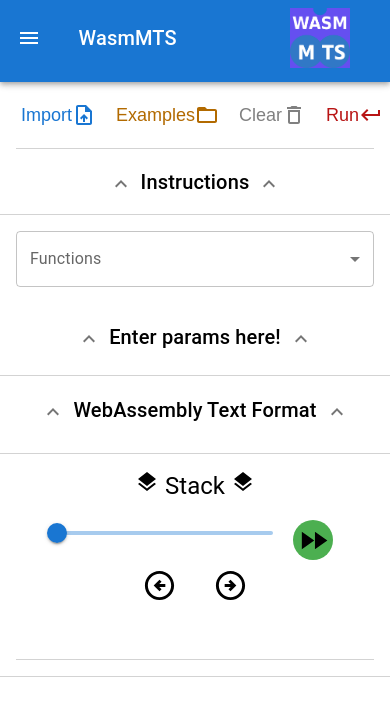
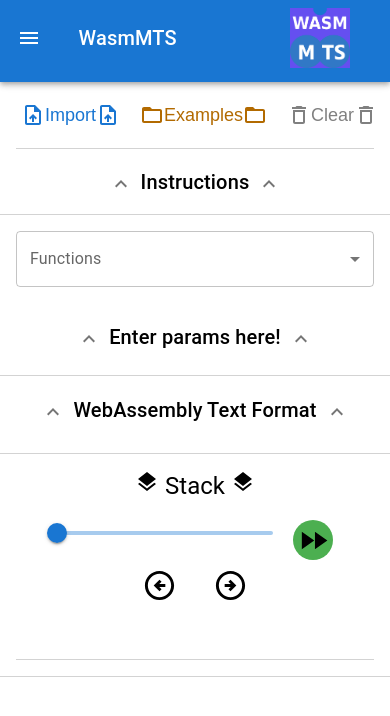
Before and after one commit to MirkoMassa/wasmmts-gui, a React (Create React App) app: page / in a window 390 px wide. Shown: the top 716 px of the page. Built offline with nearby package versions, Linux system fonts and the light colour scheme.

Commit message:
Added media query for buttons.

```diff
--- a/src/components/MuiActionButtons.tsx
+++ b/src/components/MuiActionButtons.tsx
@@ -1,4 +1,4 @@
-import { Alert, Collapse, Container, IconButton } from '@mui/material'
+import { Alert, Collapse, Container, IconButton, useMediaQuery } from '@mui/material'
 import { useEffect, useState } from 'react'
 import UploadFileIcon from '@mui/icons-material/UploadFile';
 import DeleteOutlineIcon from '@mui/icons-material/DeleteOutline';
@@ -20,6 +20,8 @@ function ActionButtons (props:{
       showParamsAlert: boolean
 
   }){
+
+  const matches = useMediaQuery('(min-width:800px)');
 
   const [openWarning, setOpenWarning] = useState(false);
   const [visibleInputs, setVisibleInputs] = useState(false);
@@ -64,31 +66,32 @@ function ActionButtons (props:{
       justifyContent:'space-between',
       borderBottom:'1px solid lightgrey'
     }}>
-        <IconButton size='small' color='primary'>
-            Import<UploadFileIcon/>
+        <IconButton size={matches?'large':'small'} color='primary'>
+            <UploadFileIcon/>Import<UploadFileIcon/>
         </IconButton>
-        <IconButton size='small' onClick={handleOpenExamples}
+
+        <IconButton size={matches?'large':'small'} onClick={handleOpenExamples}
           sx={{
-            color:'#b26a00',
+            color:'#b26a00'
           }}
         >
-            Examples<FolderOpenIcon/>
+            <FolderOpenIcon/>Examples<FolderOpenIcon/>
         </IconButton>
 
-        <IconButton size='small' onClick={()=>props.setwatText('')}
+        <IconButton size={matches?'large':'small'} onClick={()=>props.setwatText('')}
           sx={{
             color:'gray',
           }}
         >
-            Clear<DeleteOutlineIcon/>
+            <DeleteOutlineIcon/>Clear<DeleteOutlineIcon/>
         </IconButton>
 
-        <IconButton size='small' onClick={executeRunButton}
+        <IconButton size={matches?'large':'small'} onClick={executeRunButton}
           sx={{
             color:'#B81414',
           }}
         >
-            Run<KeyboardReturnIcon/>
+            <KeyboardReturnIcon/>Run<KeyboardReturnIcon/>
         </IconButton>
     </Container>
 
```
